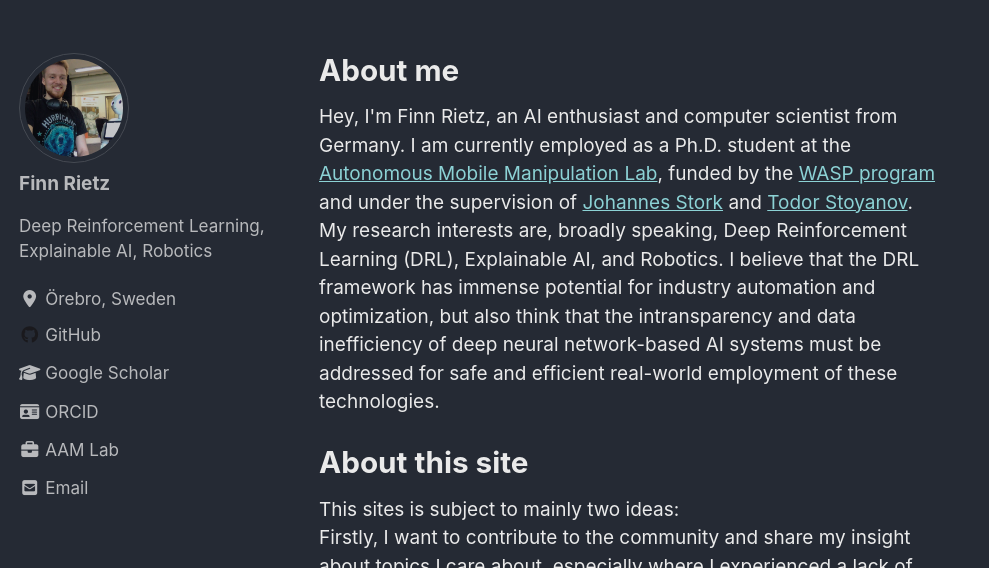
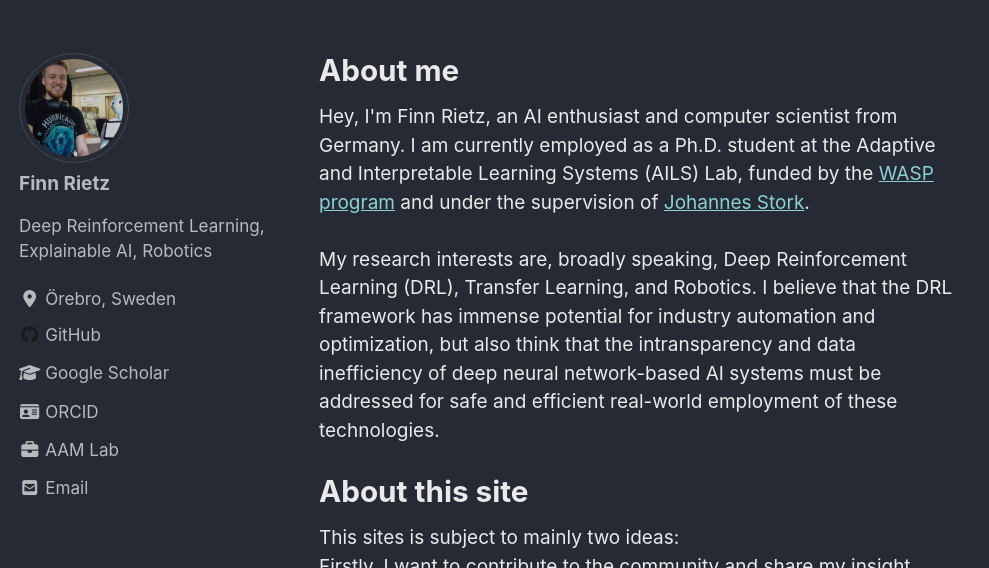
Before and after one commit to frietz58/frietz58.github.io, a Jekyll site: the page built from index.html, in a window 1280 px wide and 900 px high, cut to the strip 332-900 px from the top of the window. Shown: the whole strip, without its empty margins (0-989 px from the left). Built offline with Jekyll 4.4.1, drawn with Linux system fonts in a browser that asks for light colours; cached includes are drawn as plain includes; nearby versions of some CDN libraries; the list of posts is cut into pages by our own code; some of the changed text lies outside the part shown.

Commit message:
update index

```diff
--- a/index.html
+++ b/index.html
@@ -12,11 +12,10 @@ header:
 
 <h1>About me</h1>
 Hey, I'm Finn Rietz, an AI enthusiast and computer scientist from Germany.
-I am currently employed as a Ph.D. student at the <a href="https://amm.aass.oru.se/" target="_blank">Autonomous Mobile Manipulation Lab</a>, funded by the <a href="https://wasp-sweden.org/" target="_blank">WASP program</a> and under the supervision of <a href="https://amm.aass.oru.se/people/johannes-stork/" target="_blank">Johannes Stork</a> and <a href="https://amm.aass.oru.se/people/todor-stoyanov/" target="_blank">Todor Stoyanov</a>.
+I am currently employed as a Ph.D. student at the Adaptive and Interpretable Learning Systems (AILS) Lab, funded by the <a href="https://wasp-sweden.org/" target="_blank">WASP program</a> and under the supervision of <a href="https://amm.aass.oru.se/people/johannes-stork/" target="_blank">Johannes Stork</a>.
+<br><br>
 
-<br>
-
-My research interests are, broadly speaking, Deep Reinforcement Learning (DRL), Explainable AI, and Robotics.
+My research interests are, broadly speaking, Deep Reinforcement Learning (DRL), Transfer Learning, and Robotics.
 I believe that the DRL framework has immense potential for industry automation and optimization, but also think that the intransparency and data inefficiency of deep neural network-based AI systems must be addressed for safe and efficient real-world employment of these technologies.
 
 <br><br>
```
Also changed, not shown: other parts of index.html (+10 -10 lines).
